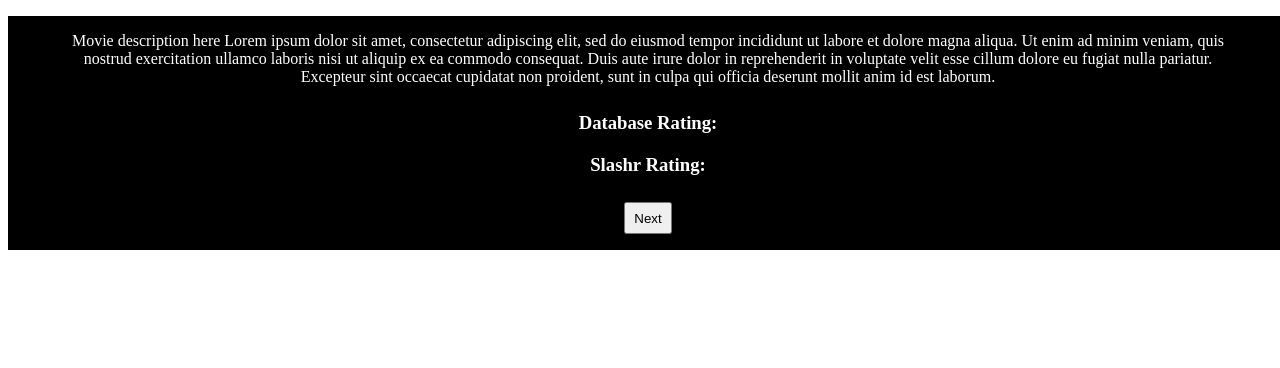
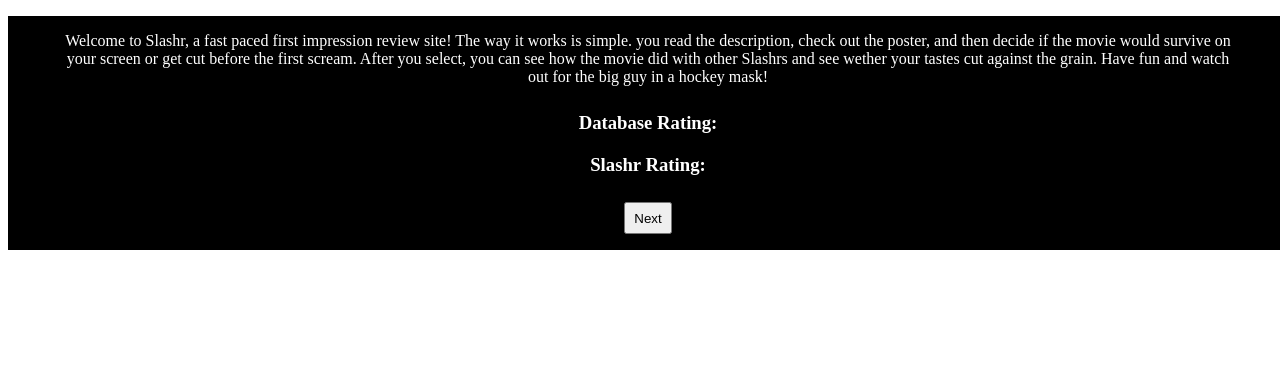
Before and after one commit to ParkerDuncanDev/Slashr, a plain HTML site: page index.html in a window 1280 px wide. Shown: the part 440-808 px from the top of the page. Drawn offline with Linux system fonts and the light colour scheme.

Commit message:
replaced lorem on main page

```diff
--- a/index.html
+++ b/index.html
@@ -25,7 +25,7 @@
   <button id="save">Survive</button>
 </main>
 <section id="desc">
-  <p id="description">Movie description here Lorem ipsum dolor sit amet, consectetur adipiscing elit, sed do eiusmod tempor incididunt ut labore et dolore magna aliqua. Ut enim ad minim veniam, quis nostrud exercitation ullamco laboris nisi ut aliquip ex ea commodo consequat. Duis aute irure dolor in reprehenderit in voluptate velit esse cillum dolore eu fugiat nulla pariatur. Excepteur sint occaecat cupidatat non proident, sunt in culpa qui officia deserunt mollit anim id est laborum.</p>
+  <p id="description">Welcome to Slashr, a fast paced first impression review site! The way it works is simple. you read the description, check out the poster, and then decide if the movie would survive on your screen or get cut before the first scream. After you select, you can see how the movie did with other Slashrs and see wether your tastes cut against the grain. Have fun and watch out for the big guy in a hockey mask!</p>
   <h3>Database Rating:</h3>
   <span id='dbrating'></span>
   <h3>Slashr Rating:</h3>
```
Also changed, not shown: 1 other file.
